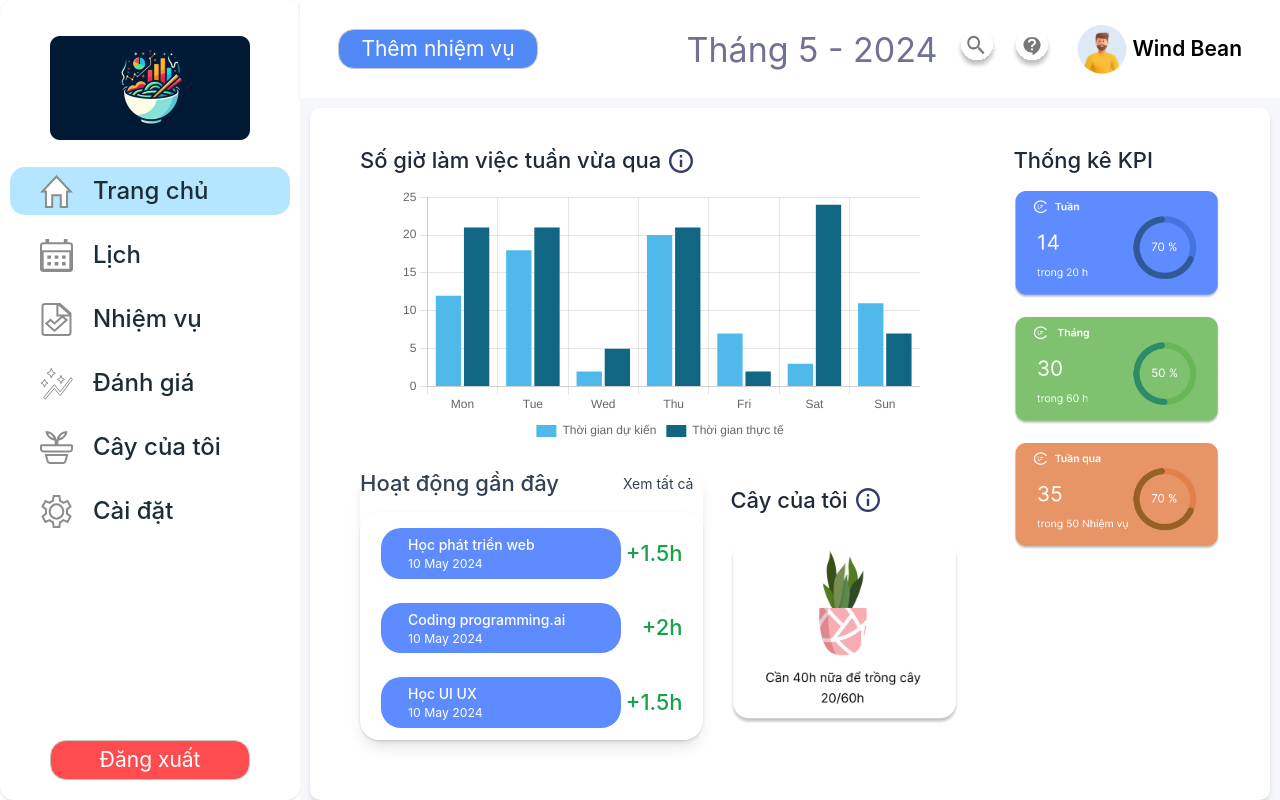
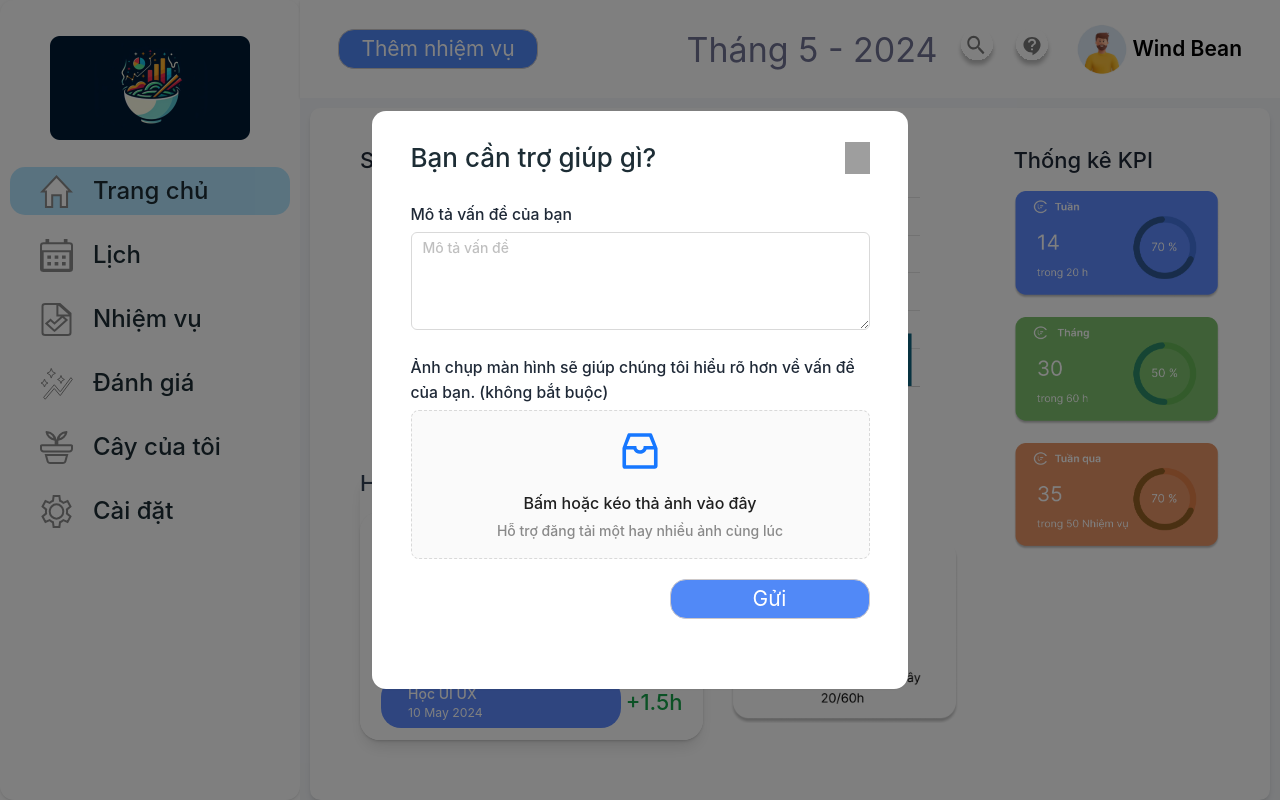
Before and after one commit to diata0210/UX-UI, a React (Vite) app: page / in a window 1280 px wide. Both pictures are taken after a click on the element 1004 px from the left and 49 px from the top of the page. Built offline with nearby package versions, Linux system fonts and the light colour scheme; grey boxes are pictures that could not be loaded.

Commit message:
feat: popup help

```diff
--- a/src/components/layout/header/popup-help.tsx
+++ b/src/components/layout/header/popup-help.tsx
@@ -40,7 +40,7 @@ export default function PopupHelp({ setPopup }: Props) {
   return (
     <>
       <section className="fixed inset-0 flex items-center justify-center bg-black bg-opacity-50 z-50">
-        <div className="items-end px-11 pt-9 pb-9 text-lg font-medium text-gray-800 bg-white rounded-2xl shadow-sm  w-[536px] max-md:px-5">
+        <div className="items-end px-11 pt-9 pb-20 text-lg font-medium text-gray-800 bg-white rounded-2xl shadow-sm w-[536px] max-md:px-5">
           <header className="flex flex-row text-3xl text-black justify-between w-full">
             <div className="text-[26px] font-medium text-[#1d2d35]">
               Bạn cần trợ giúp gì?
@@ -79,7 +79,7 @@ export default function PopupHelp({ setPopup }: Props) {
             </div>
           </div>
 
-          <div className="w-full flex flex-row justify-end mt-[40px] hover:opacity-90">
+          <div className="w-full flex flex-row justify-end mt-[20px] hover:opacity-90">
             <Button variant="submit" onClick={handleSubmit}>Gửi</Button>
           </div>
         </div>
--- a/src/components/layout/sidebar.tsx
+++ b/src/components/layout/sidebar.tsx
@@ -1,7 +1,6 @@
 import { SIDEBAR } from "@/utils/constants/mockData";
 import { useEffect, useState } from "react";
 import { useLocation } from 'react-router-dom';
-import { Button } from "../ui/button";
 import SidebarItem from "./sidebar-item";
 
 type Props = {}
@@ -37,9 +36,6 @@ export default function Sidebar({}: Props) {
           }
         </div>
       </div>
-      <div className="w-full flex justify-center">
-        <Button variant="destructive" className="text-white ">Đăng xuất</Button>
-      </div>
     </div>
   )
 }
```
